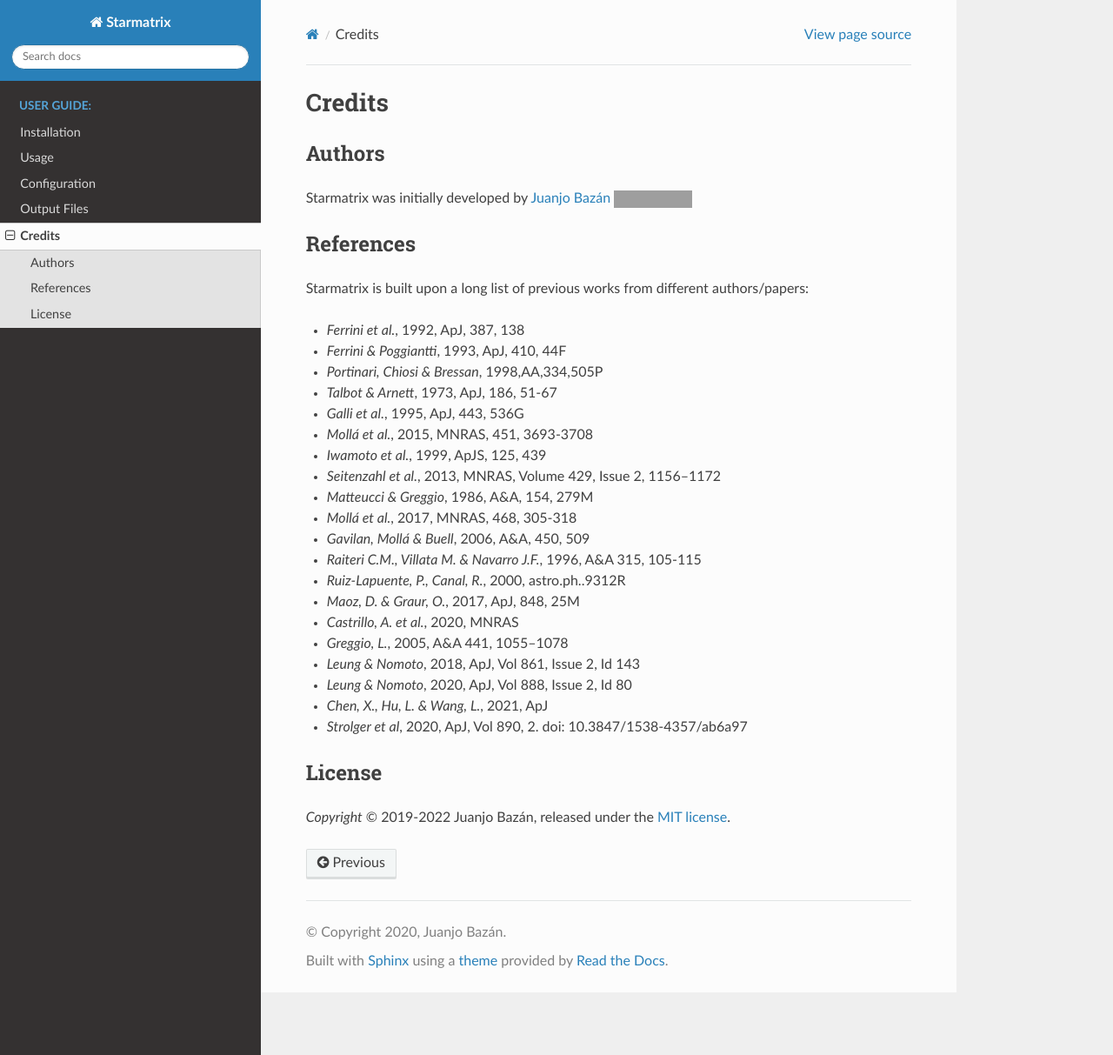
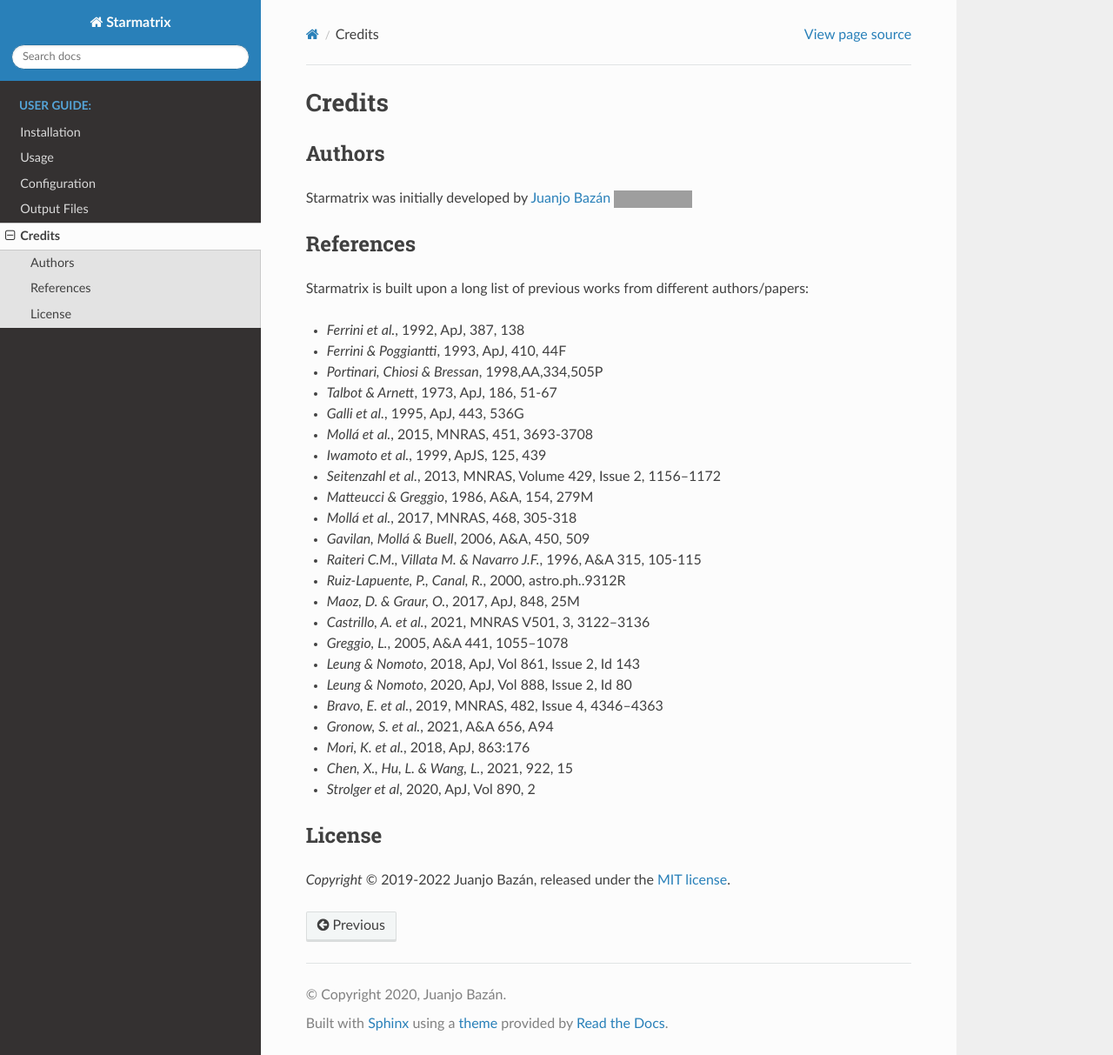
Before and after one commit to xuanxu/starmatrix, a Sphinx documentation site: the page built from docs/credits.rst, in a window 1280 px wide and 1213 px high. Shown: the whole window at 87% size. Built offline with Sphinx 7.4.7 and the Read the Docs theme 2.0.0, drawn with Linux system fonts in a browser that asks for light colours; pages that are not in the unit, such as notebooks, are missing from menus; grey boxes are pictures that could not be loaded.

Commit message:
Add missing page numbers to references

```diff
--- a/CHANGELOG.rst
+++ b/CHANGELOG.rst
@@ -102,7 +102,7 @@
 - Kroupa, Chabrier and Miller-Scalo IMFs have been slightly corrected
 - Added ``returned_fractions`` setting to generate a file with the masses restored to the ISM
 - Fixed: Maoz & Graur DTD rate corrected by mass
-- Added new DTD: Castrillo et al. 2020
+- Added new DTD: Castrillo et al. 2021
 
 1.1.0 (2019-04-22)
 ==================
--- a/docs/configuration.rst
+++ b/docs/configuration.rst
@@ -79,7 +79,7 @@
 
 :rlp: Supernova rates from Ruiz-Lapuente et al. 2000
 :maoz: The DTD of Type Ia supernovae from Maoz & Graur (2017)
-:castrillo: DTD of Type Ia supernovae from Castrillo et al. (2020)
+:castrillo: DTD of Type Ia supernovae from Castrillo et al. (2021)
 :greggio: DTD of Type Ia supernovae from Greggio, L. (2005)
 :chen: DTD of Type Ia supernovae from Chen et al. (2021)
 :greggio-CDD04: DTD from model Close DD 0.4 Gyrs from Greggio, L. (2005)
--- a/docs/credits.rst
+++ b/docs/credits.rst
@@ -31,12 +31,15 @@
 * *Raiteri C.M., Villata M. & Navarro J.F.*, 1996, A&A 315, 105-115
 * *Ruiz-Lapuente, P., Canal, R.*, 2000, astro.ph..9312R
 * *Maoz, D. & Graur, O.*, 2017, ApJ, 848, 25M
-* *Castrillo, A. et al.*, 2020, MNRAS
+* *Castrillo, A. et al.*, 2021, MNRAS  V501, 3, 3122–3136
 * *Greggio, L.*, 2005, A&A 441, 1055–1078
 * *Leung & Nomoto*, 2018, ApJ, Vol 861, Issue 2, Id 143
 * *Leung & Nomoto*, 2020, ApJ, Vol 888, Issue 2, Id 80
-* *Chen, X., Hu, L. & Wang, L.*, 2021, ApJ
-* *Strolger et al*, 2020, ApJ, Vol 890, 2. doi: 10.3847/1538-4357/ab6a97
+* *Bravo, E. et al.*, 2019, MNRAS, 482, Issue 4, 4346–4363
+* *Gronow, S. et al.*, 2021, A&A 656, A94
+* *Mori, K. et al.*, 2018, ApJ, 863:176
+* *Chen, X., Hu, L. & Wang, L.*, 2021, 922, 15
+* *Strolger et al*, 2020, ApJ, Vol 890, 2
 
 License
 -------
--- a/src/starmatrix/sample_input/params.yml
+++ b/src/starmatrix/sample_input/params.yml
@@ -46,7 +46,7 @@
 # dtd_sn = [
 #            rlp  = DTD from Ruiz-Lapuente (default)
 #            maoz = DTD from Maoz & Graur 2017
-#            castrillo = DTD from Castrillo et al. 2020
+#            castrillo = DTD from Castrillo et al. 2021
 #            greggio = DTD from Greggio, L. 2005
 #            chen = DTD from Chen et al. 2021
 #            greggio-CDD04 = DTD from model Close DD 0.4 Gyrs from Greggio, L. (2005)
```
Also changed, not shown: README.rst (+4 -4 lines), 1 other file.
